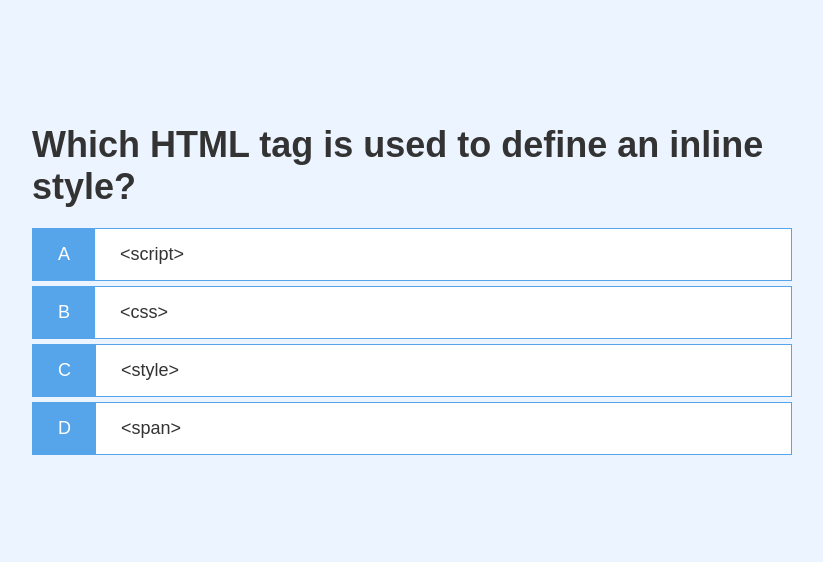
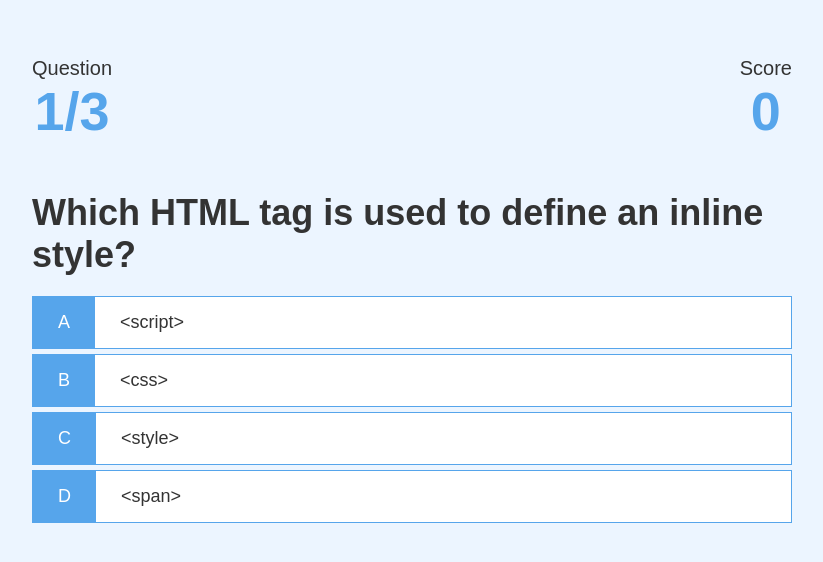
Before and after one commit to UditNayak/Quick-Quiz, a plain HTML site: page quiz.html in a window 1280 px wide. Shown: the part 108-670 px from the top of the page, without its empty margins (228-1051 px from the left). Drawn offline with Linux system fonts and the light colour scheme.

Commit message:
Task 5 Completed

```diff
--- a/quiz.css
+++ b/quiz.css
@@ -32,3 +32,18 @@
 .incorrect{
     background-color: #dc3545;
 }
+
+/* HUD */
+#hud{
+    display: flex;
+    justify-content: space-between;
+}
+
+.hud-prefix{
+    text-align: center;
+    font-size: 2rem;
+}
+
+.hud-main-text{
+    text-align: center;
+}
--- a/quiz.html
+++ b/quiz.html
@@ -10,15 +10,16 @@
 <body>
     <div class="container">
         <div id="game" class="justify-center flex-column">
-            <!-- <div id="hud">
+            <div id="hud">
                 <div id="hud-item">
                     <p class="hud-prefix">Question</p>
-                    <h1 class="hud-main-text">1/3</h1>
+                    <h1 class="hud-main-text" id="questionCounter">1/3</h1>
                 </div>
                 <div id="hud-item">
-                    <p class="element">Score</p>
-                    <p class="element">0</p>
-                </div> -->
+                    <p class="hud-prefix">Score</p>
+                    <h1 class="hud-main-text" id="score">0</h1>
+                </div>
+            </div>
             <h2 id="question">What is the answer to this Question?</h2>
             <div class="option-container">
                 <p class="option-prefix">A</p>
--- a/script.js
+++ b/script.js
@@ -1,5 +1,7 @@
 const question = document.getElementById('question');
 const choices = Array.from(document.getElementsByClassName('option-text'));
+const questionCounterText = document.getElementById('questionCounter');
+const scoreText = document.getElementById('score');
 
 let currentQuestion = {};
 let acceptingAnswers = false;
@@ -51,6 +53,7 @@ getNewQuestion = () => {
         return window.location.assign('/end.html');
     }
     questionCounter++;
+    questionCounterText.innerText = `${questionCounter}/${MAX_QUESTIONS}`;
     const questionIndex = Math.floor(Math.random() * availableQuestions.length);
     currentQuestion = availableQuestions[questionIndex];
     question.innerText = currentQuestion.question;
@@ -75,7 +78,7 @@ choices.forEach(choice => {
         const classToApply = selectedAnswer == currentQuestion.answer ? 'correct' : 'incorrect';
 
         if(classToApply === 'correct') {
-            score += CORRECT_BONUS;
+            incrementScore(CORRECT_BONUS);
         }
 
         selectedChoice.parentElement.classList.add(classToApply);
@@ -87,5 +90,9 @@ choices.forEach(choice => {
     });
 });
 
+incrementScore = num => {
+    score += num;
+    scoreText.innerText = score;
+};
 
 startGame();
```
Also changed, not shown: img/hud1.png (added), img/hud2.png (added), img/hud3.png (added), 1 other file.
